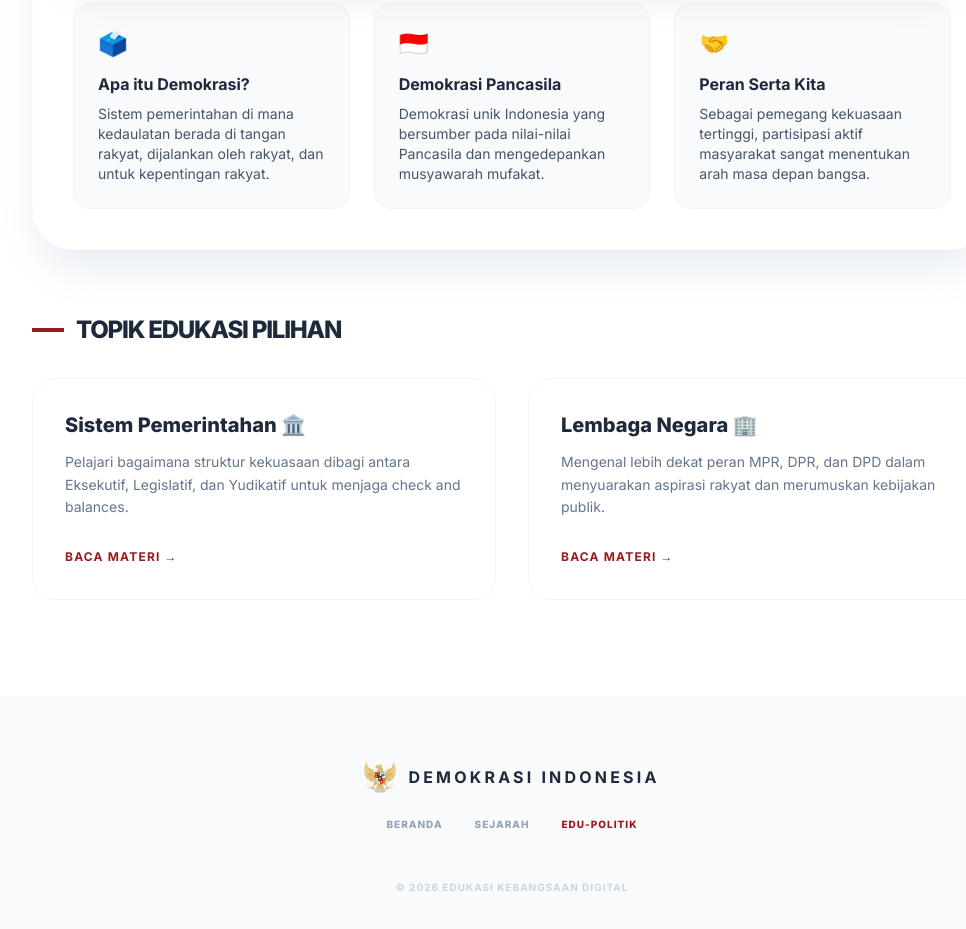
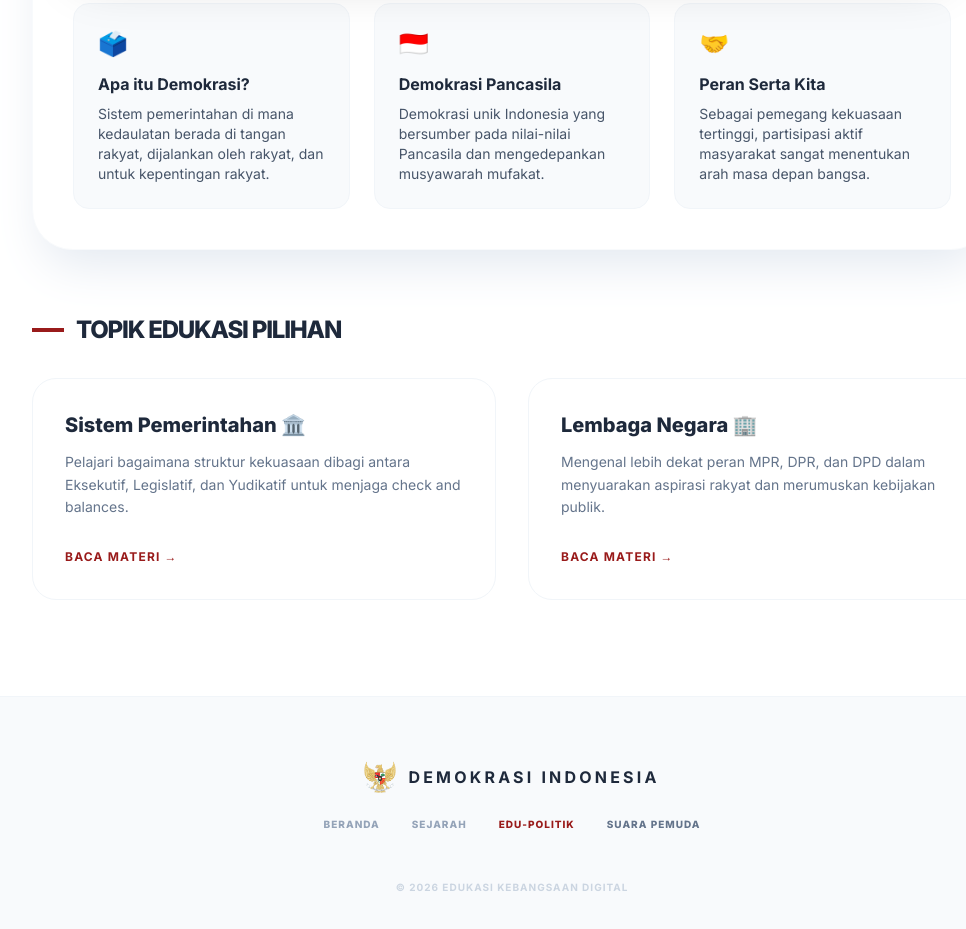
Before and after one commit to rayhanputrafadhilah26-dot/demokrasi-indonesia, a plain HTML site: page edupolitik.html in a window 1280 px wide. Shown: the part 1504-2433 px from the top of the page, without its empty margins (128-1094 px from the left). Drawn offline with nearby package versions, Linux system fonts and the light colour scheme.

Commit message:
Update edupolitik.html

```diff
--- a/edupolitik.html
+++ b/edupolitik.html
@@ -196,6 +196,7 @@
             <a href="index.html" class="text-slate-400 hover:text-red-800 transition-colors uppercase text-[10px] font-black tracking-widest">Beranda</a>
             <a href="sejarah.html" class="text-slate-400 hover:text-red-800 transition-colors uppercase text-[10px] font-black tracking-widest">Sejarah</a>
             <a href="edupolitik.html" class="text-red-800 transition-colors uppercase text-[10px] font-black tracking-widest">Edu-Politik</a>
+            <a href="suarapemuda.html" class="text-slate-500 hover:text-white transition-colors text-[10px] font-black tracking-widest uppercase">SUARA PEMUDA</a>
         </div>
         <div class="text-[10px] text-slate-300 font-bold tracking-widest uppercase">
             &copy; 2026 Edukasi Kebangsaan Digital
```
